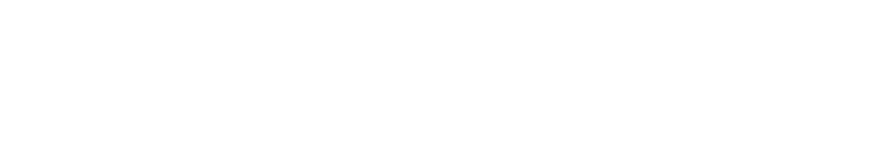
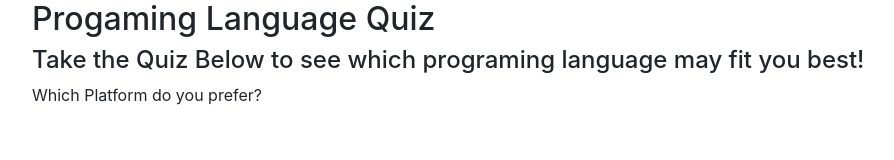
Before and after one commit to CoyGriffi/programing-language-suggester, a plain HTML site: page index.html in a window 1280 px wide. Shown: the whole page, without its empty margins (53-947 px from the left). Drawn offline with Linux system fonts and the light colour scheme.

Commit message:
add first question and divs

```diff
--- a/index.html
+++ b/index.html
@@ -10,7 +10,14 @@
 </head>
 <body>
   <div class="container">
+    <div id="introtext">
+      <h2>Progaming Language Quiz</h2>
+      <h4>Take the Quiz Below to see which programing language may fit you best!</h4>
+    <div id="question1">
+      <p>Which Platform do you prefer? </p>
 
+    </div>
+    </div>
   </div>
 </body>
 
```
